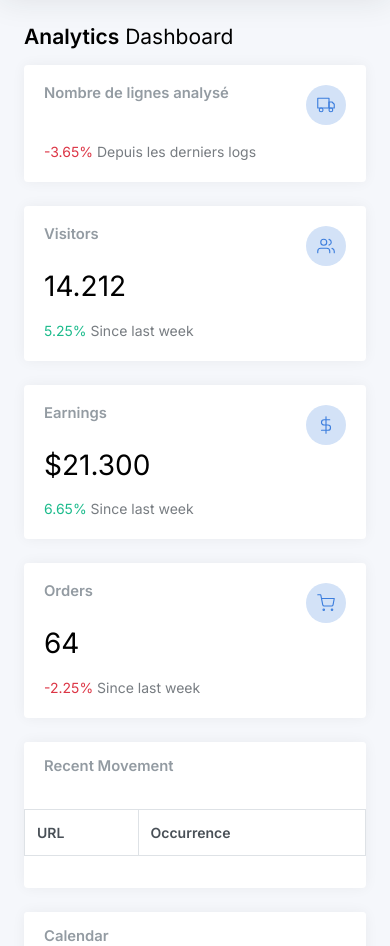
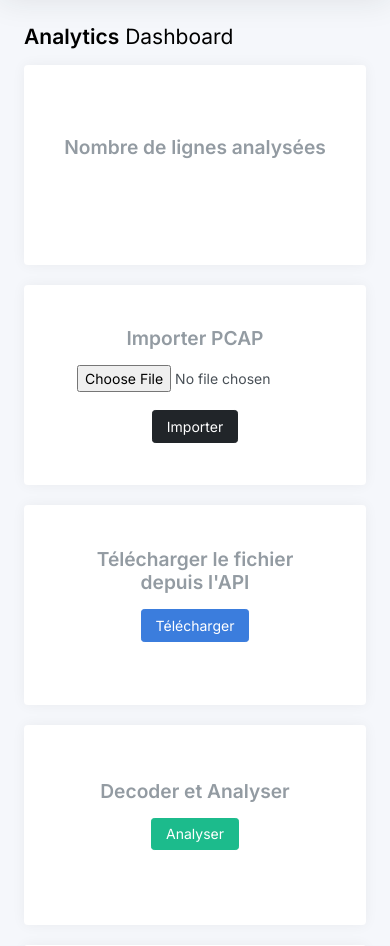
Before and after one commit to XavierPelle/it_game, a PHP site: page /Dashboard.html in a window 390 px wide. Shown: the part 61-1007 px from the top of the page. Run offline with PHP 8.4, Linux system fonts and the light colour scheme; lists and menus that the app fills with data are empty.

Commit message:
Sauvegarde

```diff
--- a/Dashboard.html
+++ b/Dashboard.html
@@ -229,89 +229,70 @@
                             <div class="w-100">
                                 <div class="row">
                                     <div class="col-sm-6">
-                                        <div class="card">
+                                        <div class="card dashboard-card">
                                             <div class="card-body">
+
                                                 <div class="row">
                                                     <div class="col mt-0">
-                                                        <h5 class="card-title">Nombre de lignes analysé
+                                                        <h5 class="card-title">Nombre de lignes analysées
                                                     </div>
 
-                                                    <div class="col-auto">
-                                                        <div class="stat text-primary">
-                                                            <i class="align-middle" data-feather="truck"></i>
-                                                        </div>
-                                                    </div>
+
                                                 </div>
                                                 <h1 id="logs_length" class="mt-1 mb-3"></h1>
                                                 <div class="mb-0">
                                                     <span class="text-danger"> <i
-                                                            class="mdi mdi-arrow-bottom-right"></i> -3.65% </span>
-                                                    <span class="text-muted">Depuis les derniers logs</span>
+                                                            class="mdi mdi-arrow-bottom-right"></i> </span>
+                                                    <span class="text-muted"></span>
                                                 </div>
                                             </div>
                                         </div>
-                                        <div class="card">
+                                        <div class="card dashboard-card">
                                             <div class="card-body">
+                                                <h5 class="card-title">Importer PCAP</h5>
+                                                <input type="file" id="pcapFileInput" name="file" />
+                                                <button class="btn btn-dark mt-2" onclick="uploadPCAP()">Importer</button>
+                                            </div>
+                                        </div>
+
+                                    </div>
+                                    <div class="col-sm-6">
+                                        <div class="card dashboard-card">
+                                            <div class="card-body">
+
                                                 <div class="row">
                                                     <div class="col mt-0">
-                                                        <h5 class="card-title">Visitors</h5>
+                                                        <h5 class="card-title">Télécharger le fichier depuis l'API</h5>
+                                                        <button class="btn btn-primary" onclick="downloadPCAP()">Télécharger</button>
                                                     </div>
 
-                                                    <div class="col-auto">
-                                                        <div class="stat text-primary">
-                                                            <i class="align-middle" data-feather="users"></i>
-                                                        </div>
-                                                    </div>
+
                                                 </div>
-                                                <h1 class="mt-1 mb-3">14.212</h1>
+                                                <h1 class="mt-1 mb-3"></h1>
                                                 <div class="mb-0">
                                                     <span class="text-success"> <i
-                                                            class="mdi mdi-arrow-bottom-right"></i> 5.25% </span>
-                                                    <span class="text-muted">Since last week</span>
+                                                            class="mdi mdi-arrow-bottom-right"></i> </span>
+                                                    <span class="text-muted"></span>
                                                 </div>
                                             </div>
                                         </div>
-                                    </div>
-                                    <div class="col-sm-6">
-                                        <div class="card">
+                                        <div class="card dashboard-card">
                                             <div class="card-body">
+
                                                 <div class="row">
                                                     <div class="col mt-0">
-                                                        <h5 class="card-title">Earnings</h5>
+                                                        <h5 class="card-title">Decoder et Analyser</h5>
+                                                        <button class="btn btn-success" onclick="analyzePCAP()">Analyser</button>
                                                     </div>
 
-                                                    <div class="col-auto">
-                                                        <div class="stat text-primary">
-                                                            <i class="align-middle" data-feather="dollar-sign"></i>
-                                                        </div>
-                                                    </div>
+
                                                 </div>
-                                                <h1 class="mt-1 mb-3">$21.300</h1>
-                                                <div class="mb-0">
-                                                    <span class="text-success"> <i
-                                                            class="mdi mdi-arrow-bottom-right"></i> 6.65% </span>
-                                                    <span class="text-muted">Since last week</span>
-                                                </div>
-                                            </div>
-                                        </div>
-                                        <div class="card">
-                                            <div class="card-body">
-                                                <div class="row">
-                                                    <div class="col mt-0">
-                                                        <h5 class="card-title">Orders</h5>
-                                                    </div>
 
-                                                    <div class="col-auto">
-                                                        <div class="stat text-primary">
-                                                            <i class="align-middle" data-feather="shopping-cart"></i>
-                                                        </div>
-                                                    </div>
-                                                </div>
-                                                <h1 class="mt-1 mb-3">64</h1>
+                                                <h1 class="mt-1 mb-3"></h1>
                                                 <div class="mb-0">
                                                     <span class="text-danger"> <i
-                                                            class="mdi mdi-arrow-bottom-right"></i> -2.25% </span>
-                                                    <span class="text-muted">Since last week</span>
+                                                            class="mdi mdi-arrow-bottom-right"></i>  </span>
+                                                    <span class="text-muted"></span>
                                                 </div>
                                             </div>
                                         </div>
@@ -319,6 +300,8 @@
                                 </div>
                             </div>
                         </div>
+
+
 
                         <div class="col-xl-6 col-xxl-7 scrolls">
                             <div class="card flex-fill w-100">
@@ -777,6 +760,187 @@
         });
     </script>
 
+
+<script src="js/app.js"></script>
+
+<script>
+
+
+    function downloadPCAP() {
+    fetch("http://localhost:8101/fetch-logs")
+        .then(response => response.text())
+        .then(message => {
+            alert(message); // te montre "Fichier téléchargé avec succès : ./src/Logs/logs"
+        })
+        .catch(error => alert("Erreur de téléchargement depuis l'API : " + error));
+    }
+
+    function uploadPCAP() {
+    const fileInput = document.getElementById("pcapFileInput");
+    const file = fileInput.files[0];
+
+    if (!file) {
+        alert("Veuillez sélectionner un fichier PCAP.");
+        return;
+    }
+
+    const formData = new FormData();
+    formData.append("file", file);
+
+    fetch("http://localhost:8101/upload", {
+        method: "POST",
+        body: formData
+    })
+    .then(response => {
+        // On vérifie si le backend retourne bien du JSON
+        const contentType = response.headers.get("content-type");
+        if (contentType && contentType.indexOf("application/json") !== -1) {
+            return response.json();
+        } else {
+            return response.text().then(text => { throw new Error(text); });
+        }
+    })
+    .then(result => {
+        // Si success = true dans le JSON
+        if (result.success) {
+            alert(result.message); // ex: Fichier PCAP importé sur le serveur : ./src/Logs/logs
+        } else {
+            alert("Erreur : " + result.message);
+        }
+    })
+    .catch(error => {
+        console.error("Erreur upload :", error);
+        alert("Erreur inattendue lors de l'import : " + error.message);
+    });
+    }
+
+
+
+    function analyzePCAP() {
+        fetch("http://localhost:8101/analyze")
+            .then(response => {
+                if (!response.ok) throw new Error("Erreur d'analyse");
+                return response.json();
+            })
+            .then(data => {
+                displayData(data);
+            })
+            .catch(error => alert("Erreur d'analyse : Failed to fetch"));
+    }
+
+
+
+    fetch('http://localhost:8101/dashboard')
+        .then(response => {
+            if (!response.ok) {
+                throw new Error('Network response was not ok');
+            }
+            return response.json();
+        })
+        .then(data => {
+            displayData(data);
+        })
+        .catch(error => {
+            console.error('Error fetching dashboard:', error);
+        });
+</script>
+
+<script>
+
+    function uploadPCAP() {
+    const fileInput = document.getElementById("pcapFileInput");
+    const file = fileInput.files[0];
+
+    if (!file) {
+        alert("Veuillez sélectionner un fichier PCAP.");
+        return;
+    }
+
+    const formData = new FormData();
+    formData.append("file", file);
+
+    fetch("http://localhost:8101/upload", {
+        method: "POST",
+        body: formData
+    })
+    .then(response => response.json())
+    .then(result => {
+        alert(result.message);
+        console.log(result);
+    })
+    .catch(error => {
+        alert("Erreur JS : " + error.message);
+        console.error(error);
+    });
+}
+
+
+
+    function analyzePCAP() {
+        // 1. On décode les logs
+        fetch("http://localhost:8101/decode-logs")
+            .then(response => {
+                if (!response.ok) throw new Error("Échec du décodage");
+                return response.text();
+            })
+            .then(() => {
+                // 2. Puis on recharge la page pour voir les nouvelles données
+                window.location.reload();
+            })
+            .catch(error => alert("Erreur lors de l'analyse : " + error.message));
+    }
+</script>
+
+
+<style>
+
+    .dashboard-card {
+    min-height: 200px;
+    display: flex;
+    justify-content: center;
+    align-items: center;
+    text-align: center;
+    padding: 20px;
+    margin-bottom: 20px;
+}
+
+
+.dashboard-card .card-body {
+    width: 100%;
+    display: flex;
+    flex-direction: column;
+    justify-content: center;
+    align-items: center;
+}
+
+
+.dashboard-card h5 {
+    font-size: 1.2rem;
+    font-weight: 600;
+    margin-bottom: 15px;
+}
+
+.dashboard-card h1 {
+    font-size: 2rem;
+    font-weight: bold;
+    margin: 0;
+}
+
+.dashboard-card input[type="file"] {
+    margin-bottom: 10px;
+    width: 90%;
+    text-align: center;
+}
+
+</style>
+
+
+
+</body>
+</html>
+
+
+
 </body>
 
 </html>
--- a/index.php
+++ b/index.php
@@ -10,12 +10,22 @@
 
 $router->addRoute('GET', '/fetch-logs', [$fetchLogService, 'fetchLogFile']);
 $router->addRoute('GET', '/decode-logs', [$logsDecoderController, 'decodeFile']);
-$router->addRoute('GET', '/analyze', [$logsDecoderController, 'analyzeLogs']);
+$router->addRoute('GET', '/analyze', [$logsDecoderController, 'decodeFile']);
 $router->addRoute('GET', '/read', [$logsDecoderController, 'readDecodedFile']);
 $router->addRoute('GET', '/analyzeIP', [$logsDecoderController, 'analyzeIpWithVirusTotal']);
 $router->addRoute('GET', '/analyzeURL', [$logsDecoderController, 'analyzeUrlWithVirusTotal']);
 $router->addRoute('GET', '/dashboard', [$logsDecoderController, 'showDashboard']);
 $router->addRoute('GET', '/test', [$logsDecoderController, 'test']);
+$router->addRoute('POST', '/upload', [$fetchLogService, 'uploadLogFile']);
+
+
+
+
+
+
+
+
+
 
 
 $router->handleRequest();
--- a/src/Router/Router.php
+++ b/src/Router/Router.php
@@ -13,12 +13,18 @@
     $method = $_SERVER['REQUEST_METHOD'];
     $path = parse_url($_SERVER['REQUEST_URI'], PHP_URL_PATH);
 
+    error_log("Méthode: $method, URI: $path"); // <-- déjà ajouté, très bien
+
     if (isset($this->routes[$method][$path])) {
+        error_log("Route trouvée, exécution de : " . json_encode($this->routes[$method][$path]));
         call_user_func($this->routes[$method][$path]);
     } else {
+        error_log("Route non trouvée : $method $path");
         $this->notFound();
     }
 }
+
+
 
     private function notFound()
     {
--- a/src/Service/FetchLogService.php
+++ b/src/Service/FetchLogService.php
@@ -32,4 +32,52 @@
         echo "Fichier téléchargé avec succès : " . $destinationPath;
         return true;
     }
+
+
+    public function uploadLogFile()
+{
+    $destinationFolder = './src/Logs';
+    file_put_contents('./src/Logs/debug_upload.txt', print_r($_FILES, true));
+
+
+    if (!isset($_FILES['file']) || $_FILES['file']['error'] !== UPLOAD_ERR_OK) {
+        http_response_code(400);
+        echo json_encode([
+            'success' => false,
+            'message' => 'Fichier non reçu ou erreur de téléchargement.'
+        ]);
+        return;
+    }
+
+    $fileTmpPath = $_FILES['file']['tmp_name'];
+    $destinationPath = $destinationFolder . '/logs';
+
+    // Lecture brute comme dans fetchLogFile
+    $fileContent = file_get_contents($fileTmpPath);
+    if ($fileContent === false || strlen($fileContent) < 1000) {
+        http_response_code(400);
+        echo json_encode([
+            'success' => false,
+            'message' => 'Le fichier est vide ou trop petit.'
+        ]);
+        return;
+    }
+
+    $result = file_put_contents($destinationPath, $fileContent);
+    if ($result === false) {
+        http_response_code(500);
+        echo json_encode([
+            'success' => false,
+            'message' => 'Impossible de sauvegarder le fichier.'
+        ]);
+        return;
+    }
+
+    echo json_encode([
+        'success' => true,
+        'message' => "Fichier PCAP importé sur le serveur : $destinationPath"
+    ]);
 }
+
+
+}
```
Also changed, not shown: 2 other files. Lines whose indentation alone changed are shown as unchanged.
